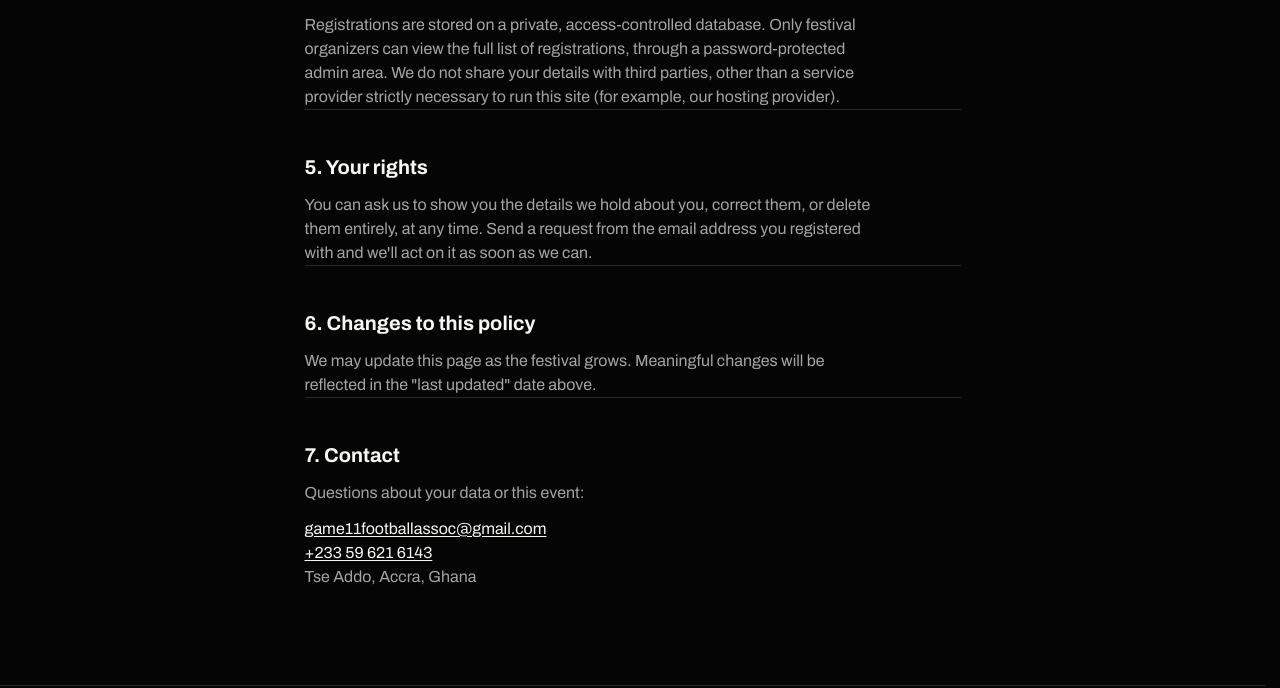
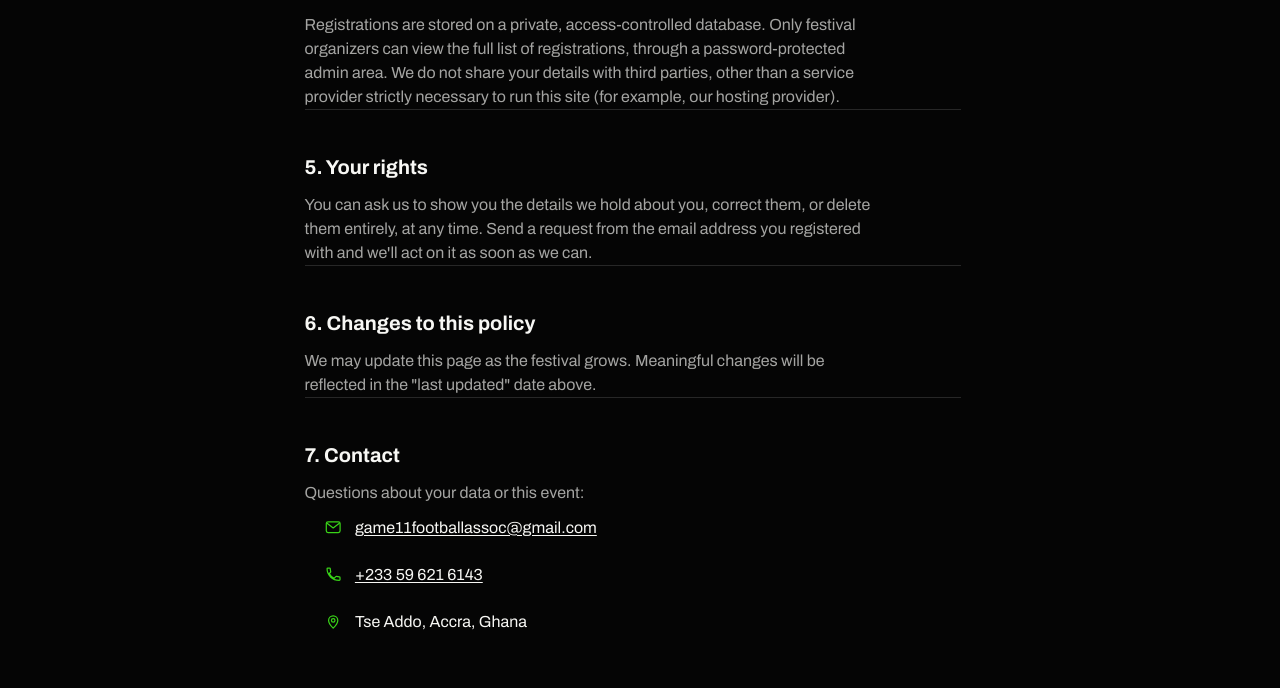
Before and after one commit to princeagyare010/Game11Festival, a website: page public/terms.html in a window 1280 px wide. Shown: the part 1226-1914 px from the top of the page. Drawn offline with Linux system fonts and the light colour scheme.

Commit message:
update legal.css for consistent design

```diff
--- a/public/css/legal.css
+++ b/public/css/legal.css
@@ -104,9 +104,60 @@ body {
 }
 
 .legal__contact {
-  margin-top: var(--space-3);
-  font-size: var(--text-base);
+  list-style: none;
+  margin: var(--space-3) 0 0;
+  padding: 0;
+  display: grid;
+  gap: 0.75rem;
   color: var(--chalk);
+}
+
+.legal__contact-item {
+  margin: 0;
+}
+
+.legal__contact-link {
+  display: inline-flex;
+  align-items: center;
+  gap: 0.7rem;
+  min-width: 0;
+  width: fit-content;
+  max-width: 100%;
+  color: var(--chalk);
+  text-decoration: none;
+  line-height: 1.35;
+}
+
+.legal__contact-link:hover {
+  color: var(--brand-green);
+}
+
+.legal__contact-link--static {
+  cursor: default;
+}
+
+.legal__contact-icon {
+  flex: 0 0 auto;
+  width: 1.05rem;
+  height: 1.05rem;
+  color: var(--brand-green);
+}
+
+.legal__contact-link span {
+  display: inline-block;
+  min-width: 0;
+  overflow-wrap: anywhere;
+}
+
+@media (min-width: 640px) {
+  .legal__contact-link {
+    gap: 0.8rem;
+  }
+
+  .legal__contact-icon {
+    width: 1.15rem;
+    height: 1.15rem;
+  }
 }
 
 .site-footer {
--- a/public/terms.html
+++ b/public/terms.html
@@ -103,11 +103,34 @@
   <section>
     <h2>7. Contact</h2>
     <p>Questions about your data or this event:</p>
-    <p class="legal__contact">
-      <a href="mailto:game11footballassoc@gmail.com">game11footballassoc@gmail.com</a><br>
-      <a href="tel:+233596216143">+233 59 621 6143</a><br>
-      Tse Addo, Accra, Ghana
-    </p>
+    <ul class="legal__contact" aria-label="Contact details">
+      <li class="legal__contact-item">
+        <a class="legal__contact-link" href="mailto:game11footballassoc@gmail.com">
+          <svg class="legal__contact-icon" viewBox="0 0 24 24" fill="none" aria-hidden="true">
+            <rect x="3" y="5" width="18" height="14" rx="2.2" stroke="currentColor" stroke-width="1.6"/>
+            <path d="M4 7l8 6 8-6" stroke="currentColor" stroke-width="1.6" stroke-linecap="round" stroke-linejoin="round"/>
+          </svg>
+          <span>game11footballassoc@gmail.com</span>
+        </a>
+      </li>
+      <li class="legal__contact-item">
+        <a class="legal__contact-link" href="tel:+233596216143">
+          <svg class="legal__contact-icon" viewBox="0 0 24 24" fill="none" aria-hidden="true">
+            <path d="M6.6 10.8a15.8 15.8 0 006.6 6.6l2.2-2.2a1 1 0 011-.25c1.1.35 2.3.54 3.5.54a1 1 0 011 1V19a1 1 0 01-1 1C10.8 20 4 13.2 4 5a1 1 0 011-1h2.2a1 1 0 011 1c0 1.2.19 2.4.54 3.5a1 1 0 01-.25 1l-2.2 2.2z" stroke="currentColor" stroke-width="1.6" stroke-linecap="round" stroke-linejoin="round"/>
+          </svg>
+          <span>+233 59 621 6143</span>
+        </a>
+      </li>
+      <li class="legal__contact-item">
+        <div class="legal__contact-link legal__contact-link--static">
+          <svg class="legal__contact-icon" viewBox="0 0 24 24" fill="none" aria-hidden="true">
+            <path d="M12 21s6-5.8 6-10a6 6 0 10-12 0c0 4.2 6 10 6 10z" stroke="currentColor" stroke-width="1.6" stroke-linejoin="round"/>
+            <circle cx="12" cy="11" r="2.3" stroke="currentColor" stroke-width="1.6"/>
+          </svg>
+          <span>Tse Addo, Accra, Ghana</span>
+        </div>
+      </li>
+    </ul>
   </section>
 </main>
 
```
Also changed, not shown: public/css/style.css (+5 -3 lines).
